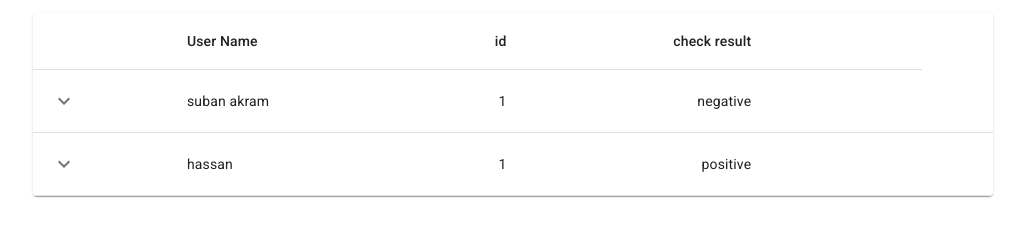
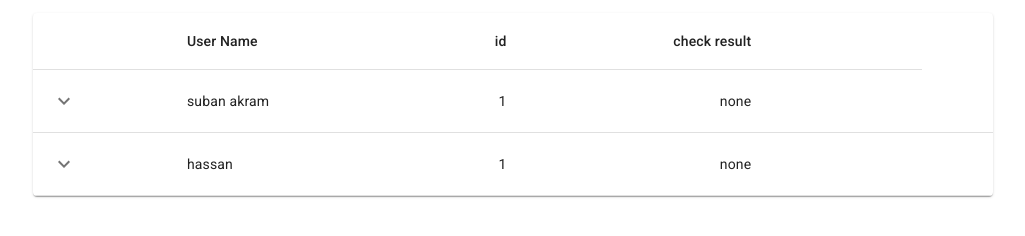
Before and after one commit to subhan300/covid-tracking-application, a React (Create React App) app: page /admin in a window 1280 px wide. Shown: the part 210-446 px from the top of the page, without its empty margins (127-1152 px from the left). Built offline with nearby package versions, Linux system fonts and the light colour scheme.

Commit message:
Update Table_MaterialUi_Comonent.js

```diff
--- a/src/pages/adminPannel/Table_MaterialUi_Comonent.js
+++ b/src/pages/adminPannel/Table_MaterialUi_Comonent.js
@@ -1,4 +1,4 @@
-import React from 'react';
+import React ,{useState}from 'react';
 import PropTypes from 'prop-types';
 import { makeStyles } from '@material-ui/core/styles';
 import Box from '@material-ui/core/Box';
@@ -36,12 +36,14 @@ function createData(name, calories, fat, carbs, protein, price) {
 
     ],
   };
+
 }
 
 function Row(props) {
   const { row } = props;
   const [open, setOpen] = React.useState(false);
   const classes = useRowStyles();
+
 
   return (
     <React.Fragment>
@@ -105,7 +107,13 @@ function Row(props) {
             </div>
             <br></br>
          <div className="btn_group">
-                    <div className="btn_div"><button className="btn">POSITIVE</button></div><div className="btn_div"><button className="btn">NEGATIVE</button></div>
+                    <div className="btn_div"><button className="btn"
+                    // onClick={()=>{setResult("POSITIVE")}}
+                    >POSITIVE</button></div><div className="btn_div">
+                      <button className="btn"
+                      // onClick={()=>{setResult("POSITIVE")}}
+                      >
+                        NEGATIVE</button></div>
           </div>
             {/* <Box margin={1}>
               <Typography variant="h6" gutterBottom component="div">
@@ -161,13 +169,17 @@ Row.propTypes = {
   }).isRequired,
 };
 
-const rows = [
-  createData('suban akram', 1, "negative"),
-  createData("hassan", 1, "positive"),
-
-];
 
 export default function CollapsibleTable() {
+
+  const result=useState("none")
+  console.log(result)
+  const rows = [
+    createData('suban akram', 1, result[0]),
+    createData("hassan", 1, result[0]),
+
+  ];
+
   return (
     <TableContainer component={Paper}>
       <Table aria-label="collapsible table">
@@ -183,7 +195,7 @@ export default function CollapsibleTable() {
         </TableHead>
         <TableBody>
           {rows.map((row) => (
-            <Row key={row.name} row={row} />
+            <Row  key={row.name} row={row} />
           ))}
         </TableBody>
       </Table>
```
